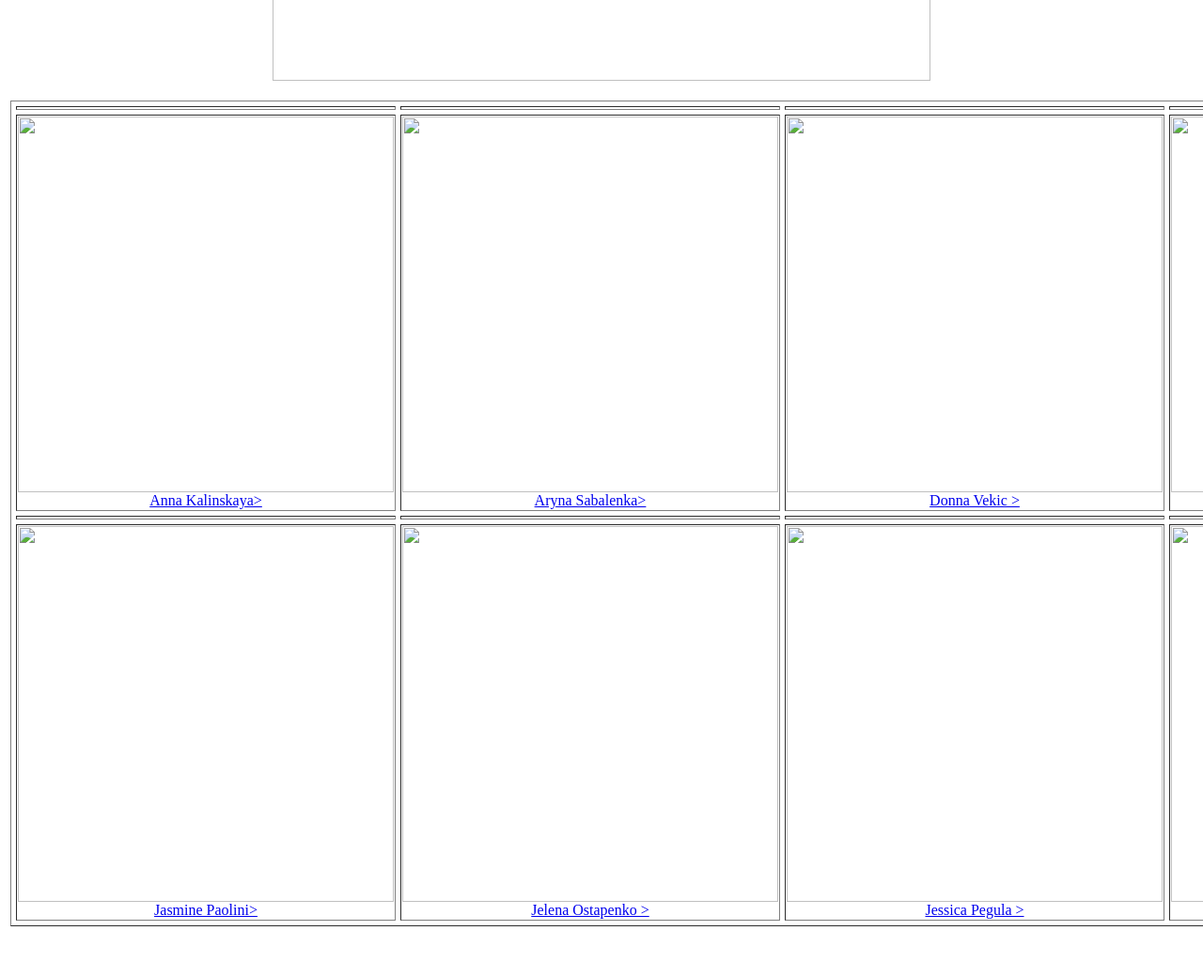
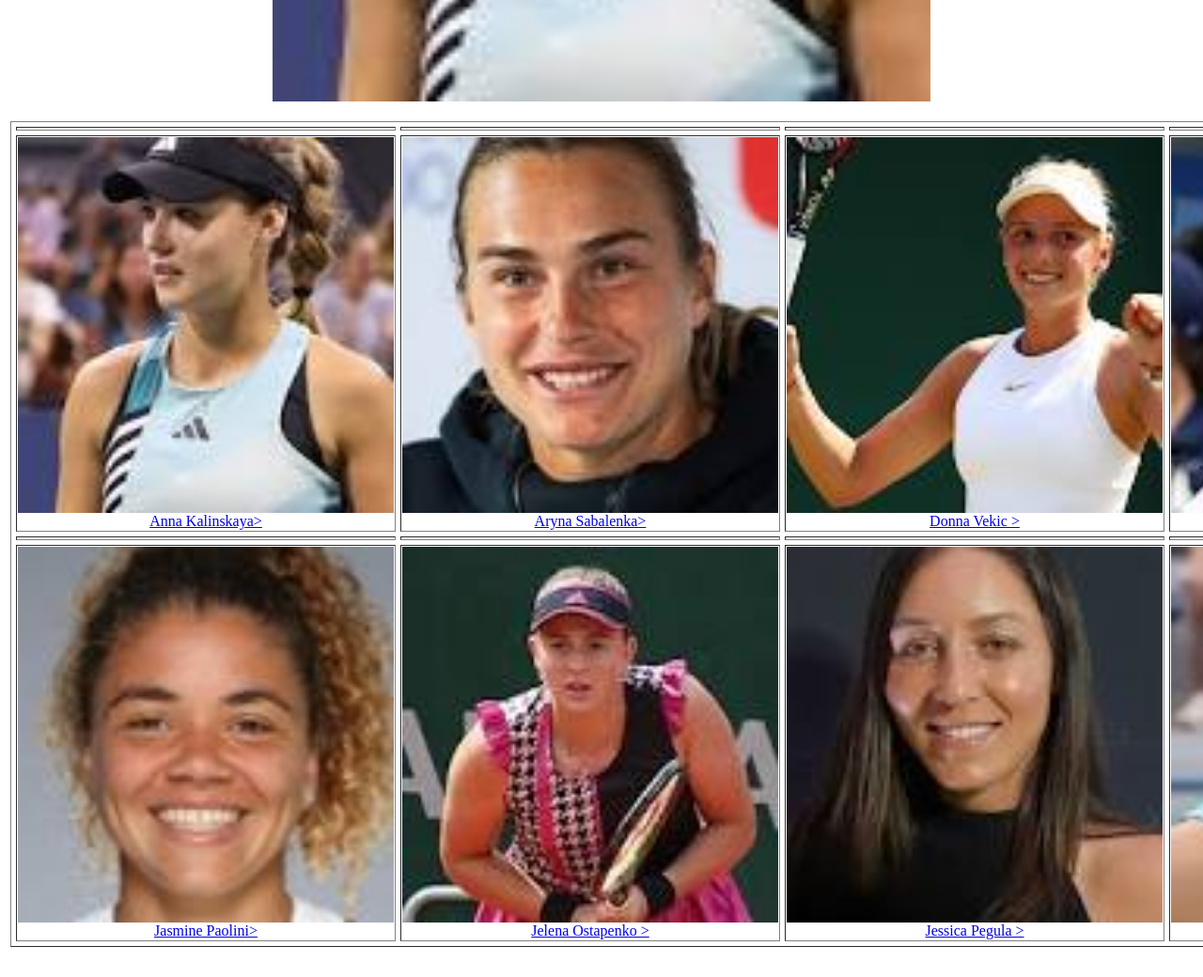
Before and after one commit to sonde-lab/ESCANILLA, a plain HTML site: page webpage.html in a window 1280 px wide. Shown: the part 680-1720 px from the top of the page at 94% size. Before the commit the page ends 1691 px from the top, so only its background shows below. Drawn offline with Linux system fonts and the light colour scheme.

Commit message:
Update webpage.html

```diff
--- a/webpage.html
+++ b/webpage.html
@@ -2,8 +2,8 @@
 </html>
 
 <head>
-<H1> WOMENS TENNIS PLAYER <H1>
-<center><img src="ime/Anna Kalinskaya.jpg" height="700" weight="700"><br>
+<H1> <center>WOMENS TENNIS PLAYER <H1>
+<center><img src="web/Anna Kalinskaya.jpg" height="700" weight="700"><br>
 
 <body>
 <table>
@@ -24,11 +24,11 @@
 <tbody>
 
 <tr>
-<td><center><a href="Anna Kalinskaya.html"><img src="ime/Anna Kalinskaya.jpg" height="400" weight="400"<br><center>Anna Kalinskaya>
-<td> <center> <a href="Aryna Sabalenka.html"><img src="ime/Aryna Sabalenka.jpg" height="400" weight="400"<br><center>Aryna Sabalenka>
-<td> <center> <a href="Donna Vekic.html"><img src="ime/Donna Vekic.jpg" height="400" weight="400"<br><center> Donna Vekic >
-<td> <center> <a href="Elena Rybakina.html"><img src="ime/Elena Rybakina.jpg" height="400" weight="400"<br><center> Elena Rybakina >
-<td><center><a href="Iga Swiatek.html"><img src="ime/Iga Swiatek.jpg" height="400" weight="400"<br><center>Iga Swiatek>
+<td><center><a href="Anna Kalinskaya.html"><img src="web/Anna Kalinskaya.jpg" height="400" weight="400"<br><center>Anna Kalinskaya>
+<td> <center> <a href="Aryna Sabalenka.html"><img src="web/Aryna Sabalenka.jpg" height="400" weight="400"<br><center>Aryna Sabalenka>
+<td> <center> <a href="Donna Vekic.html"><img src="web/Donna Vekic.jpg" height="400" weight="400"<br><center> Donna Vekic >
+<td> <center> <a href="Elena Rybakina.html"><img src="web/Elena Rybakina.jpg" height="400" weight="400"<br><center> Elena Rybakina >
+<td><center><a href="Iga Swiatek.html"><img src="web/Iga Swiatek.jpg" height="400" weight="400"<br><center>Iga Swiatek>
 </tr><br>
 
 <thead>
@@ -41,9 +41,9 @@
 </thead>
 
 <tr>
-<td> <center> <a href="Jasmine Paolini.html"><img src="ime/Jasmine Paolini.jpg" height="400" weight="400"<br><center>Jasmine Paolini>
-<td> <center> <a href="Jelena Ostapenko.html"><img src="ime/Jelena Ostapenko.jpg" height="400" weight="400"<br><center>Jelena Ostapenko >
-<td> <center> <a href="Jessica Pegula.html"><img src="ime/Jessica Pegula.jpg" height="400" weight="400"<br><center>Jessica Pegula >
-<td><center><a href="<a href="Karolina Muchovajpg.html"><img src="ime/Karolina Muchovajpg.jpg" height="400" weight="400"<br><center>Karolina Muchovajpg>
-<td> <center> <a href="Marleta Vondrousova.html"><img src="ime/Marleta Vondrousova.jpg" height="400" weight="400"<br><center>Marleta Vondrousova>
+<td> <center> <a href="Jasmine Paolini.html"><img src="web/Jasmine Paolini.jpg" height="400" weight="400"<br><center>Jasmine Paolini>
+<td> <center> <a href="Jelena Ostapenko.html"><img src="web/Jelena Ostapenko.jpg" height="400" weight="400"<br><center>Jelena Ostapenko >
+<td> <center> <a href="Jessica Pegula.html"><img src="web/Jessica Pegula.jpg" height="400" weight="400"<br><center>Jessica Pegula >
+<td><center><a href="<a href="Karolina Muchovajpg.html"><img src="web/Karolina Muchovajpg.jpg" height="400" weight="400"<br><center>Karolina Muchovajpg>
+<td> <center> <a href="Marleta Vondrousova.html"><img src="web/Marleta Vondrousova.jpg" height="400" weight="400"<br><center>Marleta Vondrousova>
 </tr>
```
